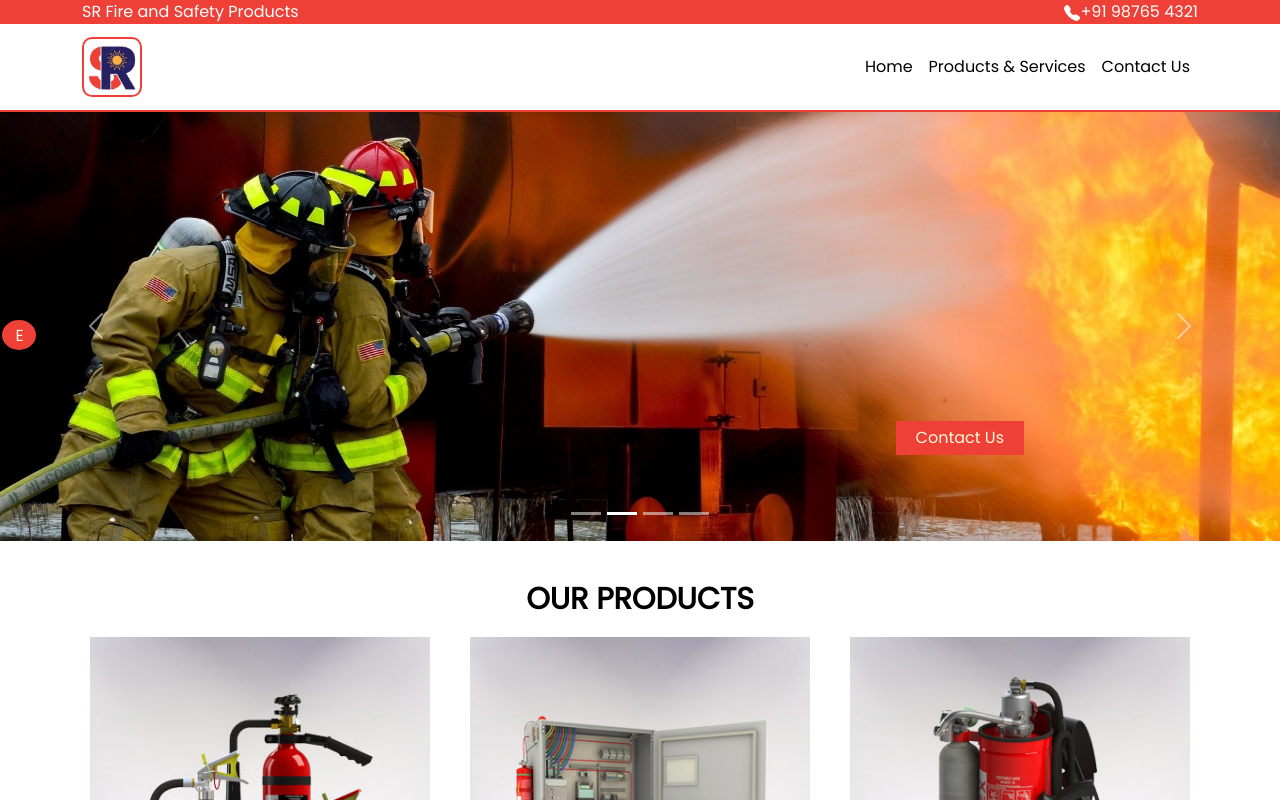
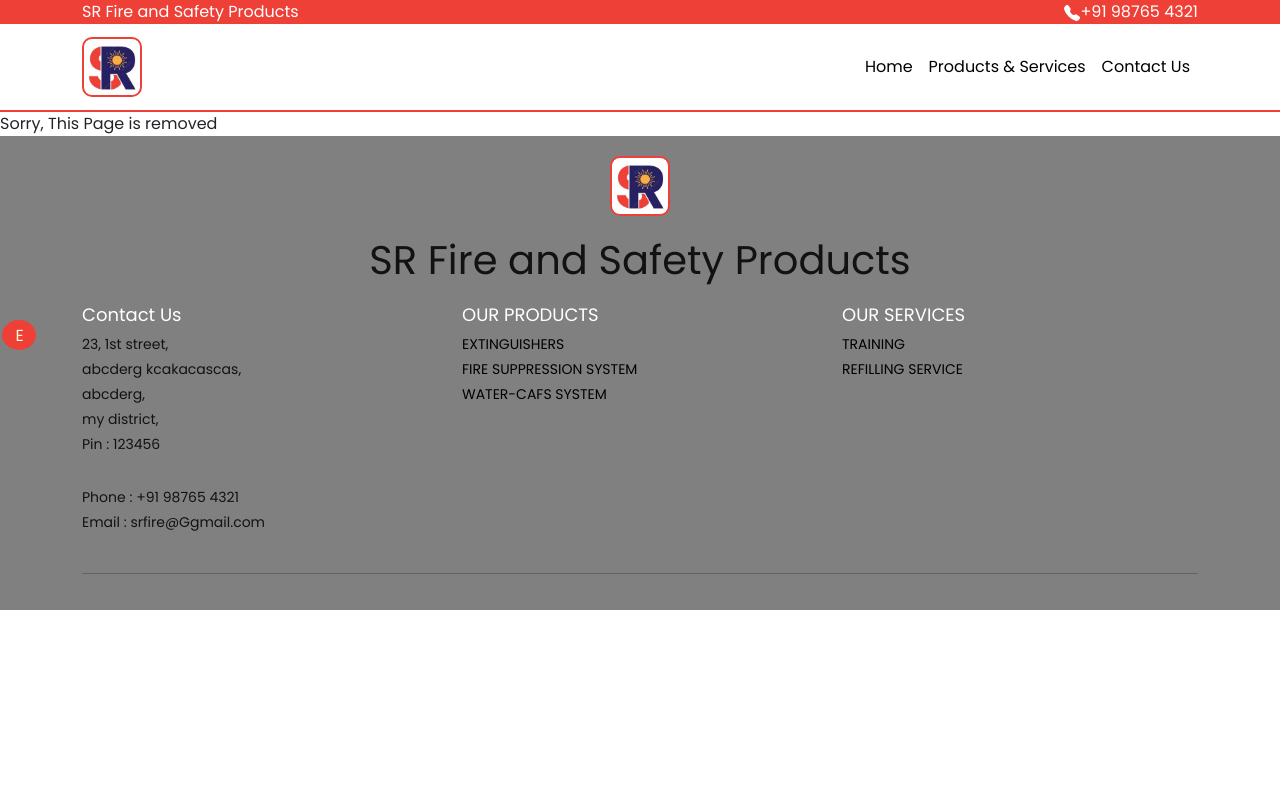
Before and after one commit to raja8807/sr-fire-safety, a Next.js app: page / in a window 1280 px wide. Shown: the top 800 px of the page. Built offline with nearby package versions, Linux system fonts and the light colour scheme.

Commit message:
Update index.js

```diff
--- a/src/pages/index.js
+++ b/src/pages/index.js
@@ -1,7 +1,8 @@
 import HomePage from "@/components/pages/home/home";
 
 const Home = () => {
-  return <HomePage/>
+  //return <HomePage/>
+return <p> Sorry, This Page is removed </p>
 };
 
 export default Home;
```
